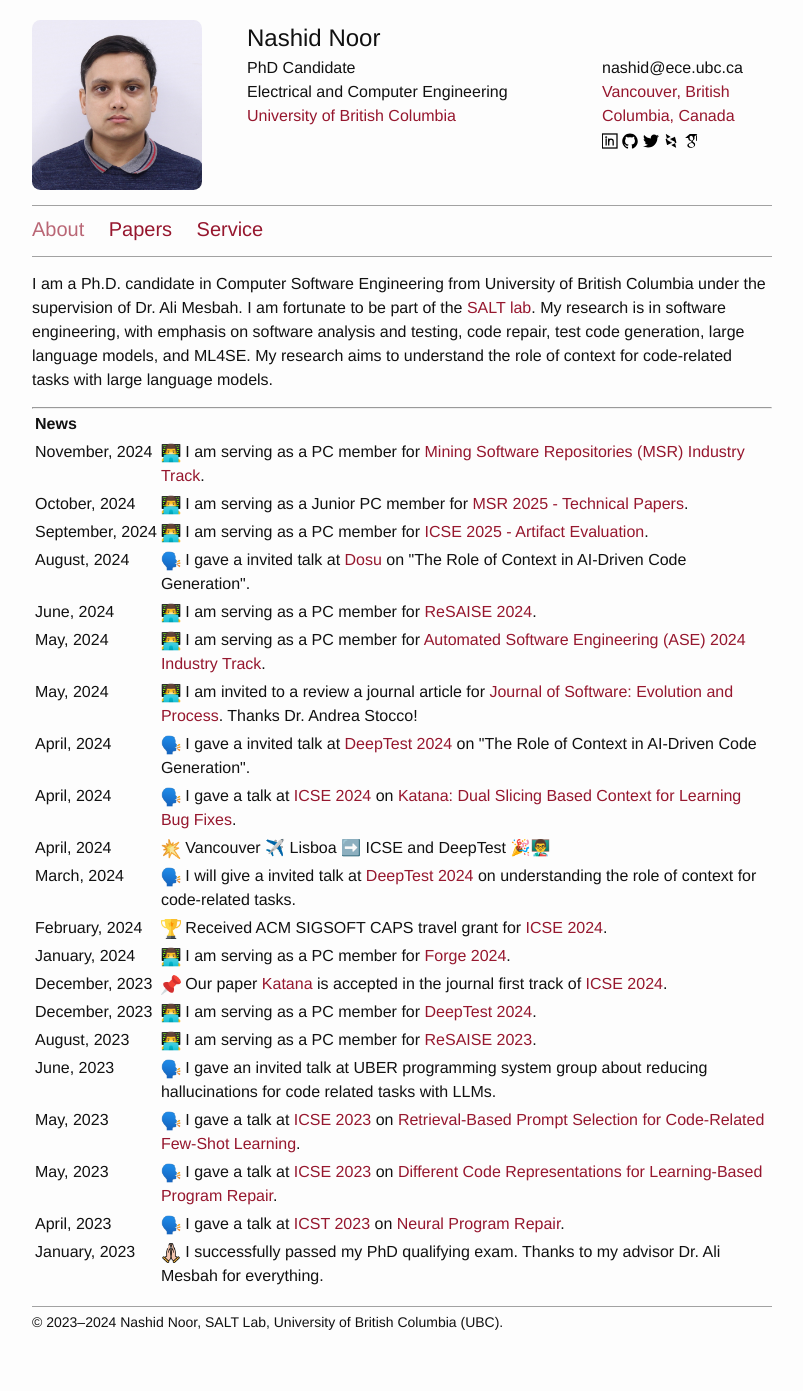
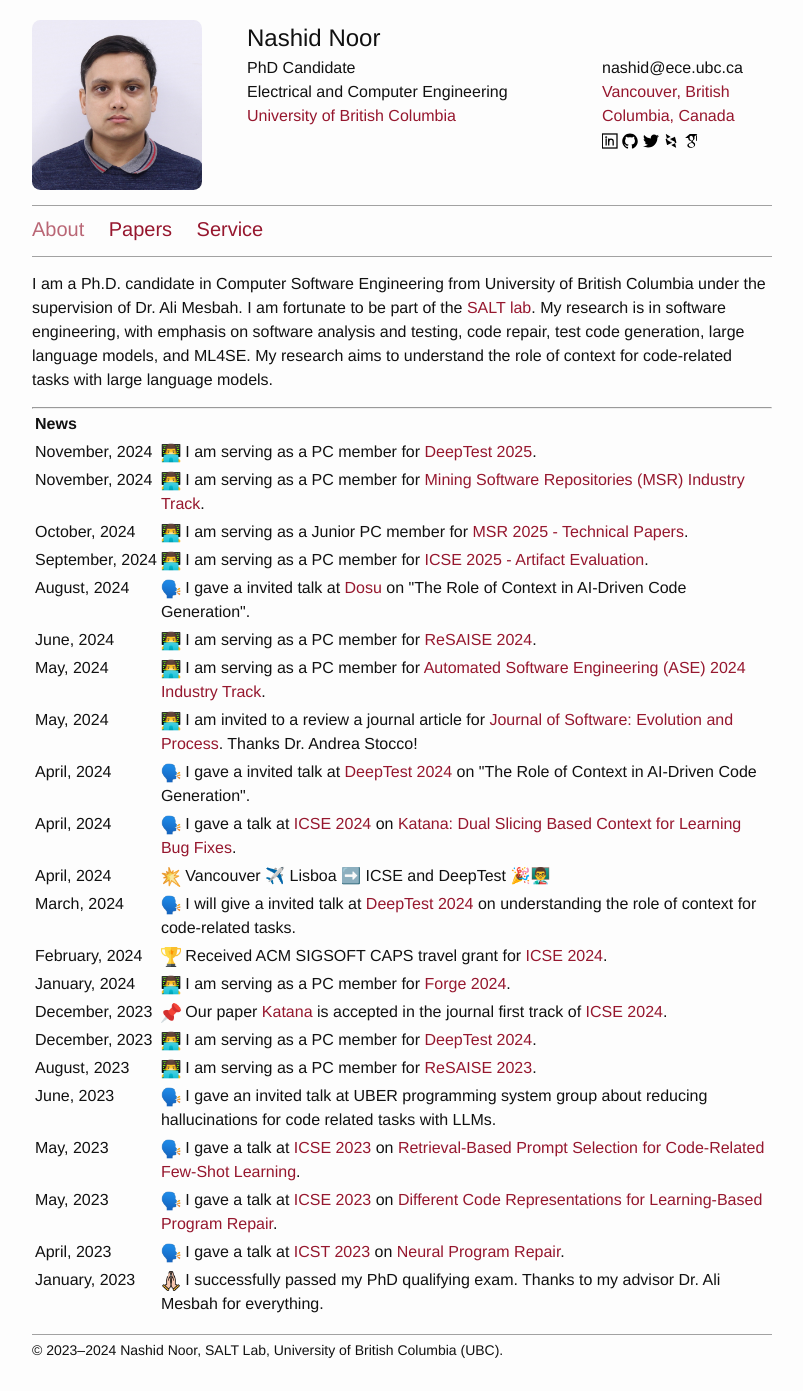
Before and after one commit to nashid/nashid.github.io, a Jekyll site: the page built from index.md, in a window 1280 px wide. Shown: the whole page, without its empty margins (238-1041 px from the left). Built offline with Jekyll 4.4.1, drawn with Linux system fonts in a browser that asks for light colours; before the commit the page ends 1363 px from its top, so only the background shows below that.

Commit message:
program committee - deeptest 2025 - pc

```diff
--- a/_data/services.yml
+++ b/_data/services.yml
@@ -1,4 +1,9 @@
 # 2025
+- name: DeepTest 2025, Co-located with ICSE
+  role: PC Member
+  year: 2025
+  website: https://conf.researchr.org/home/icse-2025/deeptest-2025
+
 - name: Mining Software Repositories (MSR) Industry Track 2025
   role: PC Member
   year: 2025
--- a/index.md
+++ b/index.md
@@ -16,6 +16,11 @@
   <tr>
     <th style="vertical-align: top; text-align: left;">News</th>
     <th>&nbsp;</th>
+  </tr>
+
+<tr>
+    <td style="vertical-align: top;">November,&nbsp;2024</td>
+    <td><img src="./resources/images/icon-paper-review.png" width="20" height="20"> I am serving as a PC member for <a href="https://conf.researchr.org/home/icse-2024/deeptest-2025">DeepTest 2025</a>.</td>
   </tr>
 
   <tr>
@@ -87,10 +92,12 @@
     <td style="vertical-align: top;">December,&nbsp;2023</td>
     <td><img src="./resources/images/icon-pin.png" width="20" height="20"> Our paper <a href="https://nashid.github.io/resources/papers/katana-tosem23.pdf">Katana</a> is accepted in the journal first track of <a href="https://conf.researchr.org/home/icse-2024">ICSE 2024</a>.</td>
   </tr>
+
   <tr>
     <td style="vertical-align: top;">December,&nbsp;2023</td>
     <td><img src="./resources/images/icon-paper-review.png" width="20" height="20"> I am serving as a PC member for <a href="https://conf.researchr.org/home/icse-2024/deeptest-2024">DeepTest 2024</a>.</td>
   </tr>
+
   <tr>
     <td style="vertical-align: top;">August,&nbsp;2023</td>
     <td><img src="./resources/images/icon-paper-review.png" width="20" height="20"> I am serving as a PC member for <a href="https://resaise.github.io/2023/committee.html">ReSAISE 2023</a>.</td>
```
